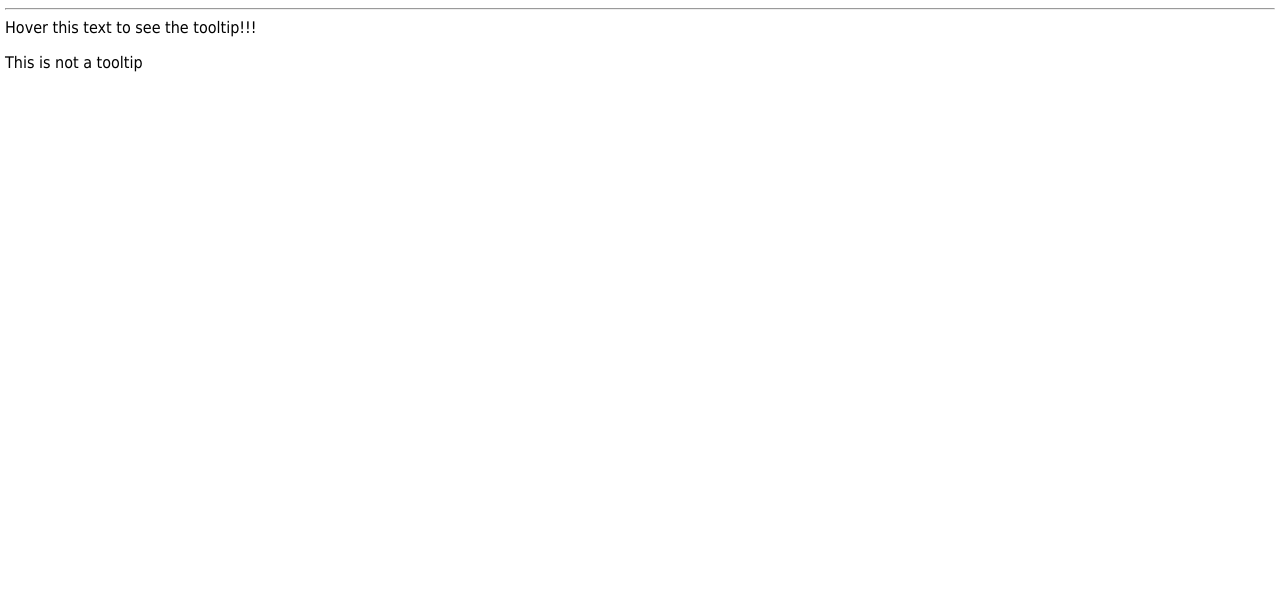
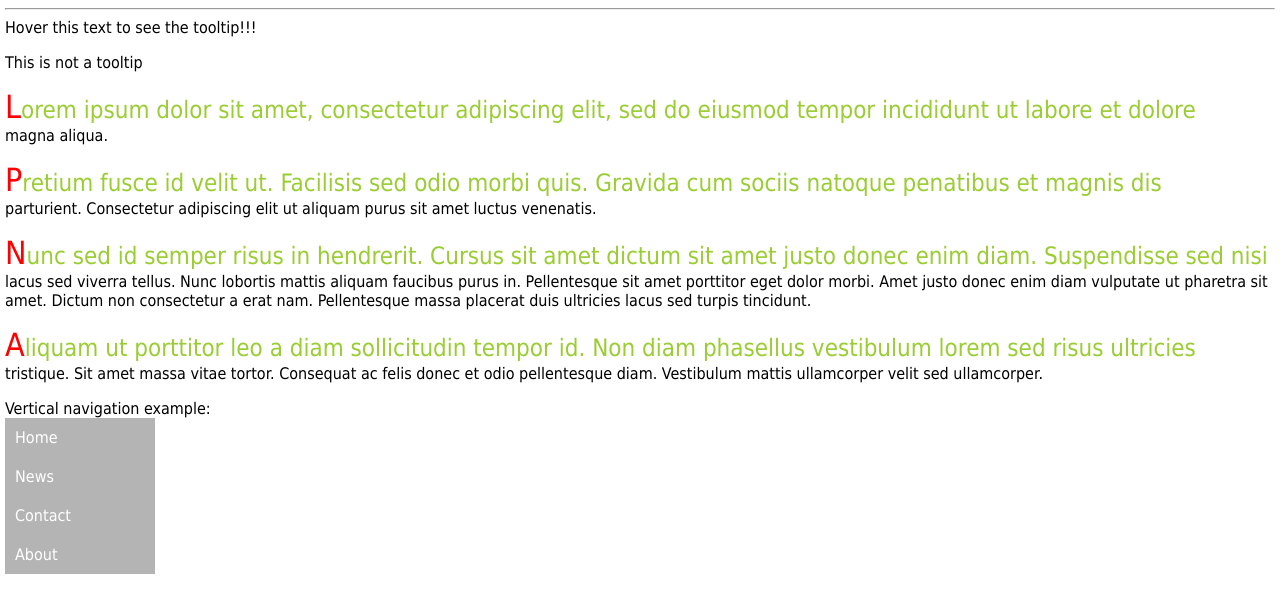
Before and after one commit to abhijeetpandit/cssPractice1, an Angular app: page /pseudo-classes in a window 1280 px wide. Shown: the top 612 px of the page. Built offline with nearby package versions, Linux system fonts and the light colour scheme.

Commit message:
testing some menues

```diff
--- a/src/app/pseudo-classes/pseudo-classes.component.css
+++ b/src/app/pseudo-classes/pseudo-classes.component.css
@@ -7,3 +7,42 @@
 .text-with-tooltip:hover .tooltip {
     display: inline;
 }
+
+.pseudo-element-first-letter::first-letter {
+    font-size: xx-large;
+    color: red;
+}
+
+.pseudo-element-first-letter::first-line {
+    font-size: x-large;
+    color: yellowgreen;
+}
+
+::selection {
+    color: red;
+    background-color: lightcoral;
+}
+
+
+
+ul {
+    background-color: #b4b4b4;
+    list-style-type: none;
+    padding: 0px;
+    margin: 0px;
+    width: 150px;
+}
+
+li a {
+    display: block;
+    padding: 10px;
+}
+
+ul li a, ul li a:link, ul li a:visited, ul li a:active {
+    text-decoration: none;
+    color: #fff;
+}
+
+ul li:hover {
+    background-color: #527980;
+}
--- a/src/app/pseudo-classes/pseudo-classes.component.html
+++ b/src/app/pseudo-classes/pseudo-classes.component.html
@@ -3,3 +3,32 @@
     <p class="tooltip">This is tooltip</p>
 </div>
 <p class="tooltip">This is not a tooltip</p>
+
+<p class="pseudo-element-first-letter">
+Lorem ipsum dolor sit amet, consectetur adipiscing elit, sed do eiusmod tempor incididunt ut labore et dolore magna aliqua.
+</p>
+<p class="pseudo-element-first-letter">
+Pretium fusce id velit ut. Facilisis sed odio morbi quis. Gravida cum sociis natoque penatibus et magnis dis parturient.
+Consectetur adipiscing elit ut aliquam purus sit amet luctus venenatis.
+</p>
+<p class="pseudo-element-first-letter">
+Nunc sed id semper risus in hendrerit. Cursus sit amet dictum sit amet justo donec enim diam.
+Suspendisse sed nisi lacus sed viverra tellus.
+Nunc lobortis mattis aliquam faucibus purus in. Pellentesque sit amet porttitor eget dolor morbi.
+Amet justo donec enim diam vulputate ut pharetra sit amet. Dictum non consectetur a erat nam.
+Pellentesque massa placerat duis ultricies lacus sed turpis tincidunt.
+</p>
+<p class="pseudo-element-first-letter">
+Aliquam ut porttitor leo a diam sollicitudin tempor id.
+Non diam phasellus vestibulum lorem sed risus ultricies tristique.
+Sit amet massa vitae tortor. Consequat ac felis donec et odio pellentesque diam.
+ Vestibulum mattis ullamcorper velit sed ullamcorper.
+</p>
+
+Vertical navigation example:
+<ul>
+    <li><a routerLink = "/pseudo-classes">Home</a></li>
+    <li><a routerLink = "/pseudo-classes">News</a></li>
+    <li><a routerLink = "/pseudo-classes">Contact</a></li>
+    <li><a routerLink = "/pseudo-classes">About</a></li>
+</ul>
```
